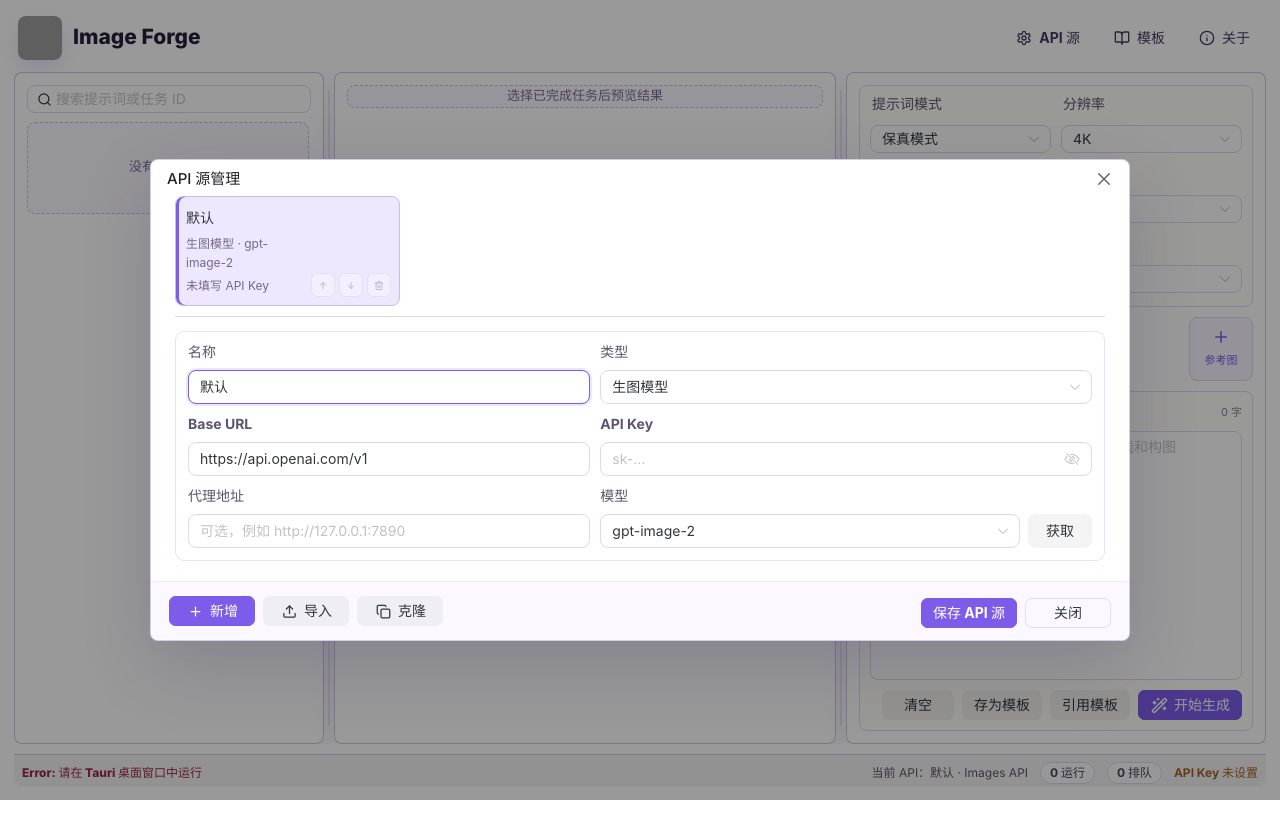
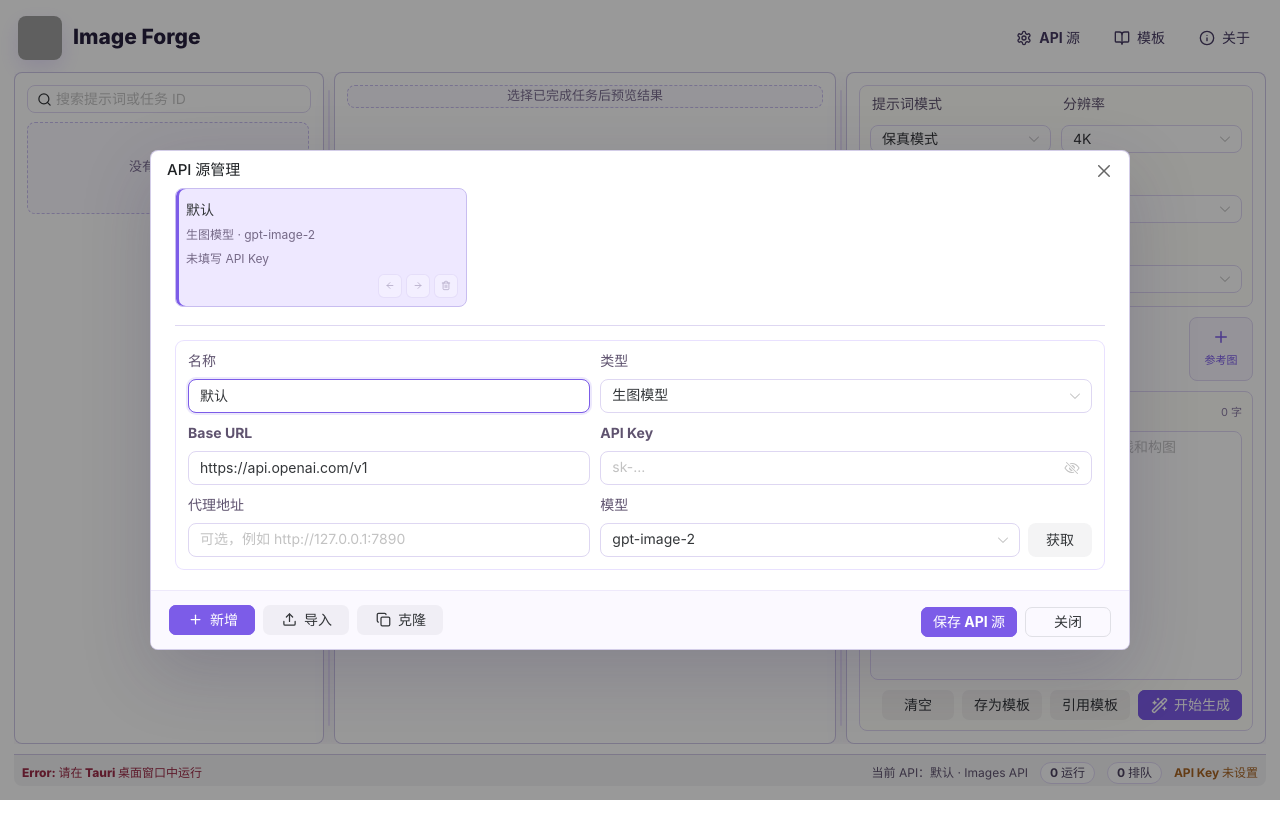
Before and after one commit to Tairraos/image-forge, a Vue app: page / in a window 1280 px wide. Both pictures are taken after a click on the button "API 源". Shown: the top 838 px of the page. Built offline with nearby package versions, Linux system fonts and the light colour scheme; grey boxes are pictures that could not be loaded.

Commit message:
style: 改造 API 源横向卡片列表

```diff
--- a/src/components/dialogs/ApiSourceDialog.vue
+++ b/src/components/dialogs/ApiSourceDialog.vue
@@ -22,19 +22,19 @@
             <div class="provider-card-actions">
               <button
                 type="button"
-                title="上移"
+                title="左移"
                 :disabled="index === 0"
                 @click.stop="moveProvider(provider.id, -1)"
               >
-                <ArrowUp :size="13" />
+                <ArrowLeft :size="13" />
               </button>
               <button
                 type="button"
-                title="下移"
+                title="右移"
                 :disabled="index === draft.providers.length - 1"
                 @click.stop="moveProvider(provider.id, 1)"
               >
-                <ArrowDown :size="13" />
+                <ArrowRight :size="13" />
               </button>
               <button
                 type="button"
@@ -153,7 +153,7 @@
 
 <script setup>
 import { computed, reactive, ref, watch } from "vue";
-import { ArrowDown, ArrowUp, Copy, Plus, Trash2, Upload } from "@lucide/vue";
+import { ArrowLeft, ArrowRight, Copy, Plus, Trash2, Upload } from "@lucide/vue";
 import ConfirmDialog from "./ConfirmDialog.vue";
 import { invoke } from "../../tauri";
 import {
--- a/src/styles.css
+++ b/src/styles.css
@@ -1216,20 +1216,22 @@ button:disabled {
 }
 
 .provider-card-grid {
-  display: grid;
-  grid-template-columns: repeat(auto-fill, minmax(220px, 1fr));
+  display: flex;
   gap: 9px;
-  max-height: 190px;
-  overflow: auto;
-  padding-right: 2px;
+  min-width: 0;
+  overflow-x: auto;
+  overflow-y: hidden;
+  padding: 0 0 8px;
 }
 
 .provider-card {
-  display: flex;
+  display: grid;
+  grid-template-rows: minmax(0, 1fr) auto;
   align-items: stretch;
-  justify-content: space-between;
   gap: 4px;
-  width: 100%;
+  flex: 0 0 292px;
+  width: 292px;
+  min-width: 0;
   border: 1px solid var(--line);
   border-radius: 8px;
   padding: 8px;
@@ -1244,7 +1246,7 @@ button:disabled {
 
 .provider-card-main {
   display: grid;
-  flex: 1;
+  width: 100%;
   min-width: 0;
   gap: 4px;
   border: 0;
@@ -1264,8 +1266,8 @@ button:disabled {
 .provider-card-actions {
   display: flex;
   align-items: flex-end;
+  justify-content: flex-end;
   gap: 4px;
-  padding-left: 6px;
 }
 
 .provider-card-actions button {
@@ -1321,6 +1323,11 @@ button:disabled {
   text-overflow: ellipsis;
 }
 
+.provider-card span,
+.provider-card small {
+  white-space: nowrap;
+}
+
 .provider-editor {
   min-width: 0;
   border: 1px solid rgba(228, 219, 255, 0.82);
```
